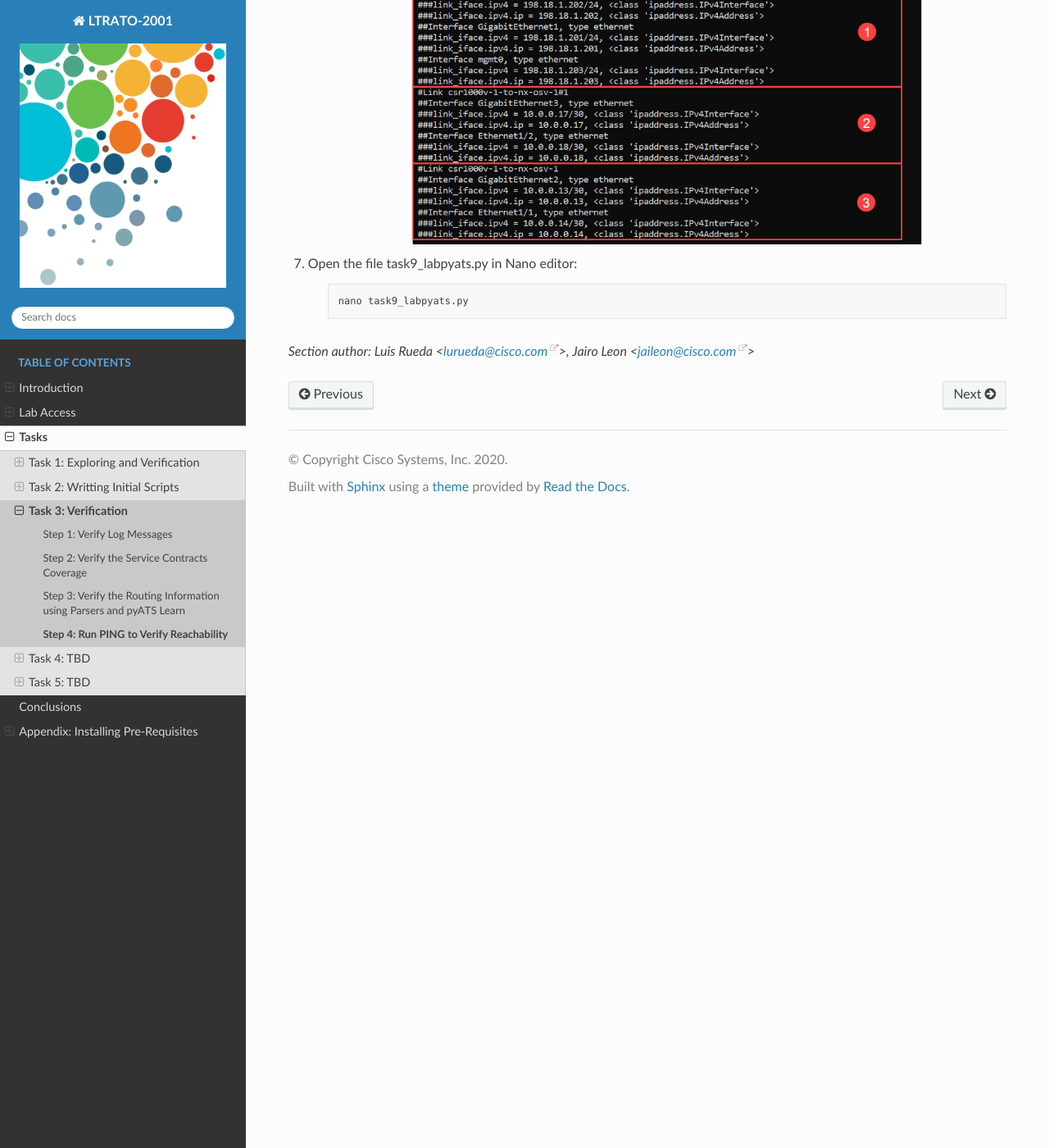
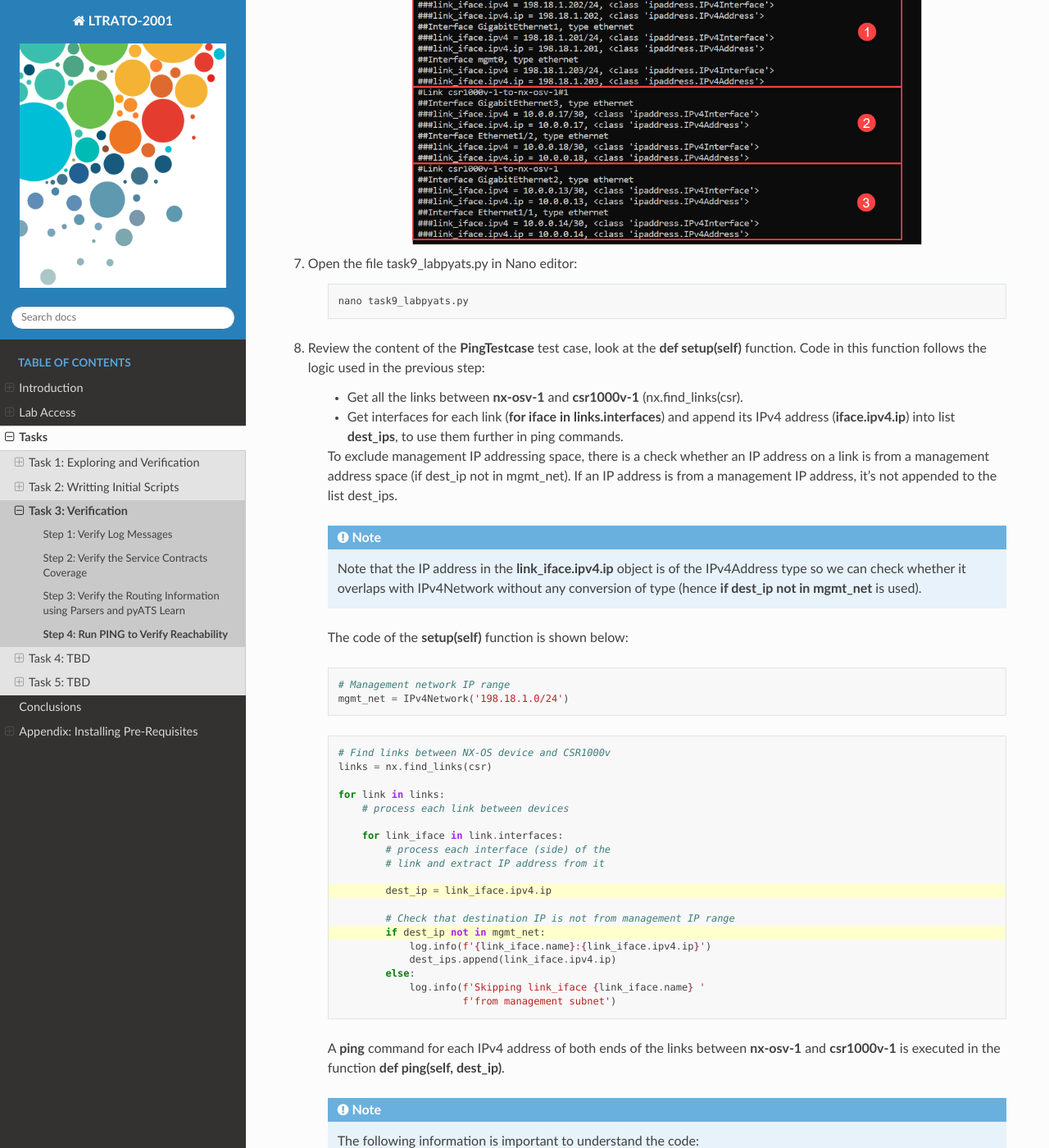
Before and after one commit to CiscoLives/LTRATO-2001, a Sphinx documentation site: the page built from docs/tasks/task3/step4.rst, in a window 1280 px wide and 1400 px high, scrolled down 2927 px. Shown: the whole window at 82% size. Built offline with Sphinx 7.4.7 and the Read the Docs theme 2.0.0, drawn with Linux system fonts in a browser that asks for light colours; some of the changed text lies outside the part shown.

Commit message:
Adds second part of content to Task 3 - Step 4

```diff
--- a/docs/tasks/task3/step4.rst
+++ b/docs/tasks/task3/step4.rst
@@ -122,11 +122,98 @@
 
         nano task9_labpyats.py
 
+#. Review the content of the **PingTestcase** test case, look at the **def setup(self)** function. Code in this function follows the logic used in the previous step:
 
+    - Get all the links between **nx-osv-1** and **csr1000v-1** (nx.find_links(csr).
+    - Get interfaces for each link (**for iface in links.interfaces**) and append its IPv4 address (**iface.ipv4.ip**) into list **dest_ips**, to use them further in ping commands.
 
+    To exclude management IP addressing space, there is a check whether an IP address on a link is from a management address space (if dest_ip not in mgmt_net). If an IP address is from a management IP address, it's not appended to the list dest_ips.
 
+    .. note::
+        Note that the IP address in the **link_iface.ipv4.ip** object is of the IPv4Address type so we can check whether it overlaps with IPv4Network without any conversion of type (hence **if dest_ip not in mgmt_net** is used).
 
+    The code of the **setup(self)** function is shown below:
 
+    .. code-block:: python
 
+        # Management network IP range
+        mgmt_net = IPv4Network('198.18.1.0/24')
+
+    .. code-block:: python
+        :emphasize-lines: 11, 14
+
+        # Find links between NX-OS device and CSR1000v
+        links = nx.find_links(csr)
+
+        for link in links:
+            # process each link between devices
+
+            for link_iface in link.interfaces:
+                # process each interface (side) of the
+                # link and extract IP address from it
+
+                dest_ip = link_iface.ipv4.ip
+
+                # Check that destination IP is not from management IP range
+                if dest_ip not in mgmt_net:
+                    log.info(f'{link_iface.name}:{link_iface.ipv4.ip}')
+                    dest_ips.append(link_iface.ipv4.ip)
+                else:
+                    log.info(f'Skipping link_iface {link_iface.name} '
+                             f'from management subnet')
+
+    A **ping** command for each IPv4 address of both ends of the links between **nx-osv-1** and **csr1000v-1** is executed in the function **def ping(self, dest_ip)**.
+
+    .. note::
+        The following information is important to understand the code:
+
+        1.  In this task we are not passing Device objects into @aetest.test from @aetest.setup using aetest.loop.mark as it has been done in previous tasks: **aetest.loop.mark(self.error_logs, device=devices)**
+
+        2.  In this task we are passing dest_ip one-by-one from the dest_ips list: **aetest.loop.mark(self.ping, dest_ip=dest_ips)**
+
+        3.  To get a Device object we call the self.parent.parameters attribute: **nx = self.parent.parameters['testbed'].devices['nx-osv-1']**
+
+    The string returned by a ping operation is shown below. The field that must be extracted is ``0.00%``.:
+
+    .. code-block:: bash
+
+        5 packets transmitted, 5 packets received, 0.00% packet loss
+
+    To check this field, we use a regular expression, it extracts packet loss from the ping command's output. If the loss rate is less than 20% (to accommodate the potential first ping drop due to ARP resolution) then the test case should pass successfully:
+
+    .. code-block:: python
+        :emphasize-lines: 1, 4, 7, 10-11
+
+        nx = self.parent.parameters['testbed'].devices['nx-osv-1']
+
+        try:
+        result = nx.ping(dest_ip)
+        <…>
+        else:
+            m = re.search(r"(?P<rate>\d+)\.\d+% packet loss", result)
+            loss_rate = m.group('rate')
+
+            if int(loss_rate) < 20:
+                self.passed(f'Ping loss rate {loss_rate}%')
+            else:
+                self.failed('Ping loss rate {loss_rate}%')
+
+#. Exit Nano without saving, pressing:
+
+    .. code-block:: bash
+
+        Ctrl+X
+
+#. Execute the created test script and check the results section; all pings should succeed:
+
+    .. code-block:: bash
+
+        python task9_labpyats.py --testbed pyats_testbed.yaml
+
+    .. image:: images/passed-test-output.png
+        :width: 75%
+        :align: center
+
+|
 
 .. sectionauthor:: Luis Rueda <lurueda@cisco.com>, Jairo Leon <jaileon@cisco.com>
```
Also changed, not shown: docs/tasks/task3/images/passed-test-output.png (added).
